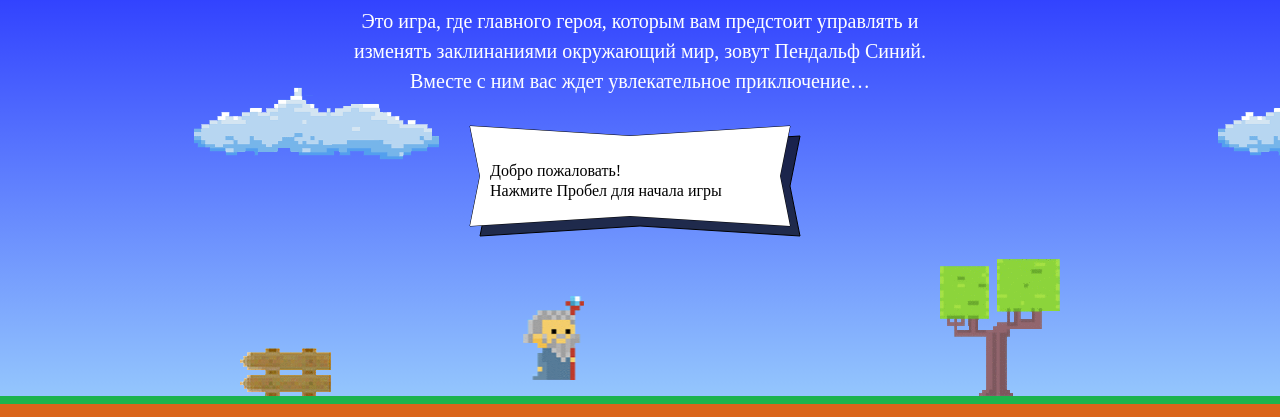
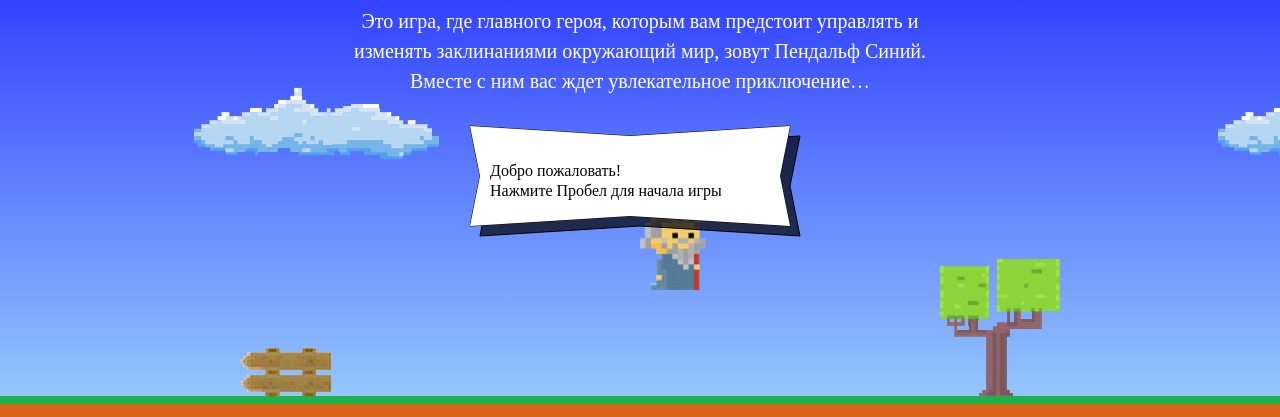
Before and after one commit to mfekolina/619837-code-and-magick-19, a website: page index.html in a window 1280 px wide. Shown: the part 203-620 px from the top of the page. Drawn offline with Linux system fonts and the light colour scheme; a web font is replaced by a local one.

Commit message:
Установили размеры, скорость фаербола и мага, задали координаты появления фигуры мага на игровом поле

```diff
--- a/index.html
+++ b/index.html
@@ -180,7 +180,26 @@
     <p class="setup-similar-label">Петр Петров</p>
   </div>
 </template>
-
+<script>
+  var fireballSize = 22;
+  var getFireballSpeed = function(left){
+    if(left){
+      return 5;
+    }
+    return 2;
+  };
+  var wizardSpeed = 3;
+  var wizardWidth = 70;
+  var getWizardHeight = function(wizardWidth){
+    return 1.337*wizardWidth;
+  };
+  var getWizardX = function(width){
+    return width/2;
+  };
+  var getWizardY = function(height){
+    return height/3;
+  };
+</script>
 <script src="js/game.js"></script>
 
 </body>
```
